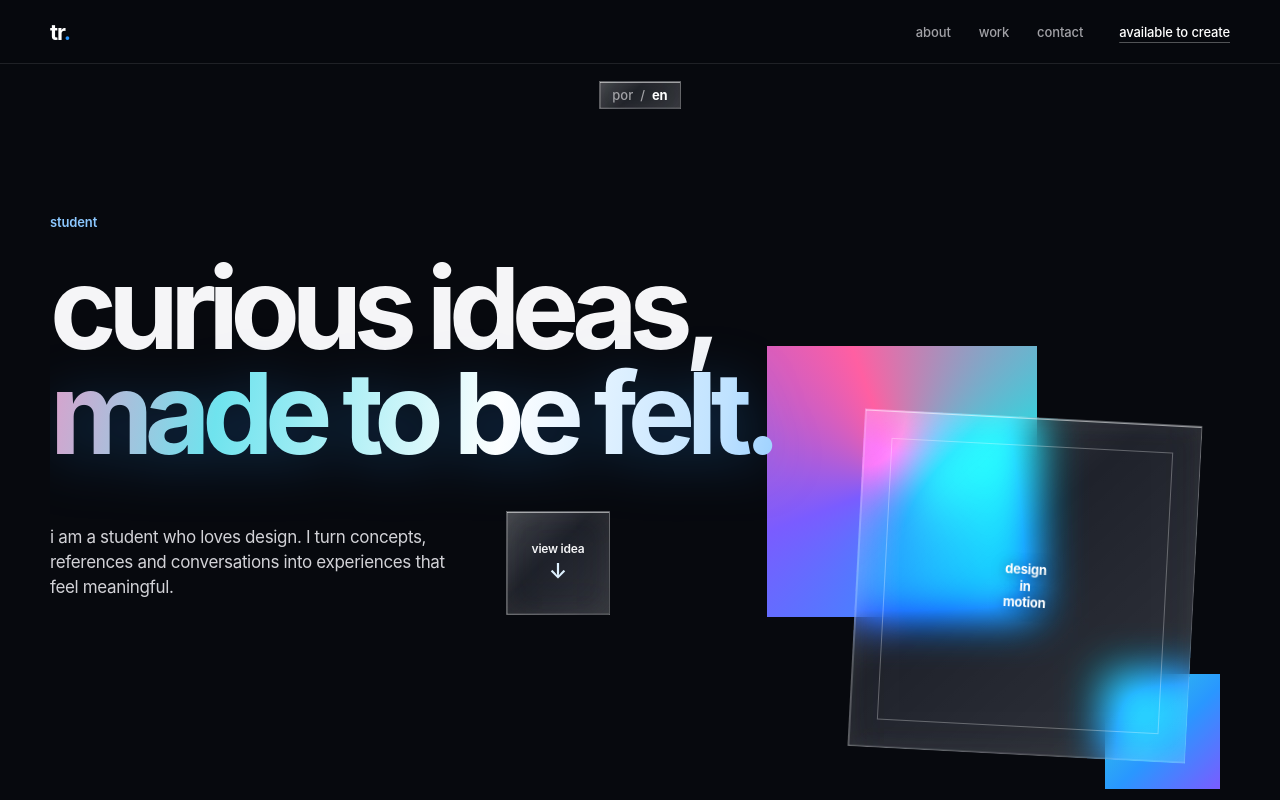
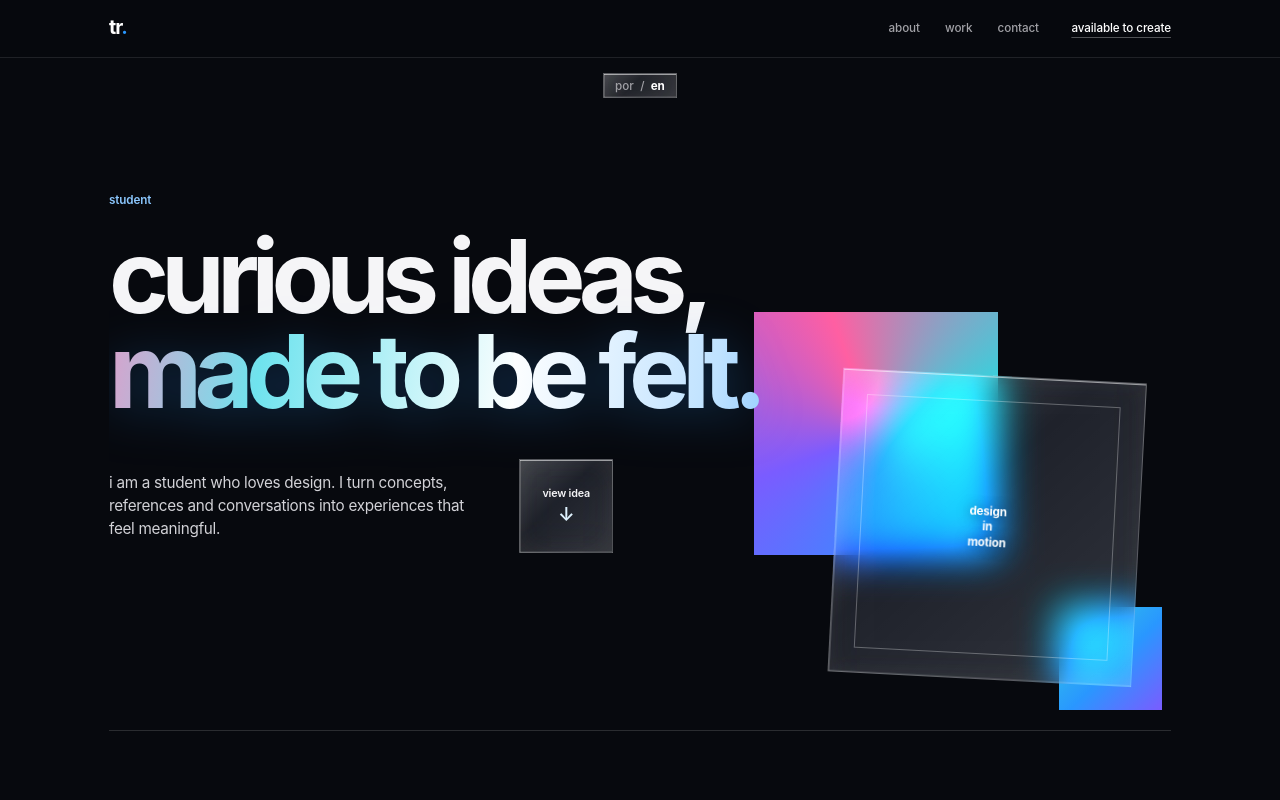
Before and after one commit to tithr/portfolio, a plain HTML site: page index.html in a window 1280 px wide. Shown: the top 800 px of the page. Drawn offline with Linux system fonts and the light colour scheme.

Commit message:
telas largas: site inteiro 10% menor em zoom 100%
Co-Authored-By: Claude Sonnet 5.5 <noreply@anthropic.com>
Claude-Session: https://claude.ai/code/session_015z2G63p8ibVhGsPnRoC111

```diff
--- a/index.html
+++ b/index.html
@@ -21,7 +21,7 @@
     <meta name="theme-color" content="#07090e" />
     <link rel="icon" type="image/svg+xml" href="favicon.svg" />
     <link rel="preload" href="fonts/manrope.woff2" as="font" type="font/woff2" crossorigin />
-    <link rel="stylesheet" href="styles.css?v=48" />
+    <link rel="stylesheet" href="styles.css?v=49" />
     <script type="application/ld+json">
       {
         "@context": "https://schema.org",
--- a/styles.css
+++ b/styles.css
@@ -470,3 +470,6 @@ footer a { color: var(--ink); }
 #privacidade h2, #privacidade .lp-split-copy p:not(.eyebrow) { margin-inline: auto; }
 #privacidade .lp-feats-col { grid-template-columns: repeat(2, minmax(0, 1fr)); width: 100%; max-width: 760px; margin: 0 auto; }
 @media (max-width: 650px) { #privacidade .lp-feats-col { grid-template-columns: minmax(0, 1fr); } }
+
+/* telas largas: o site inteiro fica um pouco menor em zoom 100% */
+@media (min-width: 1000px) { body { zoom: .9; } }
```
Also changed, not shown: 404.html (+1 -1 lines), nevy-case.html (+1 -1 lines), nevy.html (+1 -1 lines), primeiro-commit.html (+1 -1 lines).
